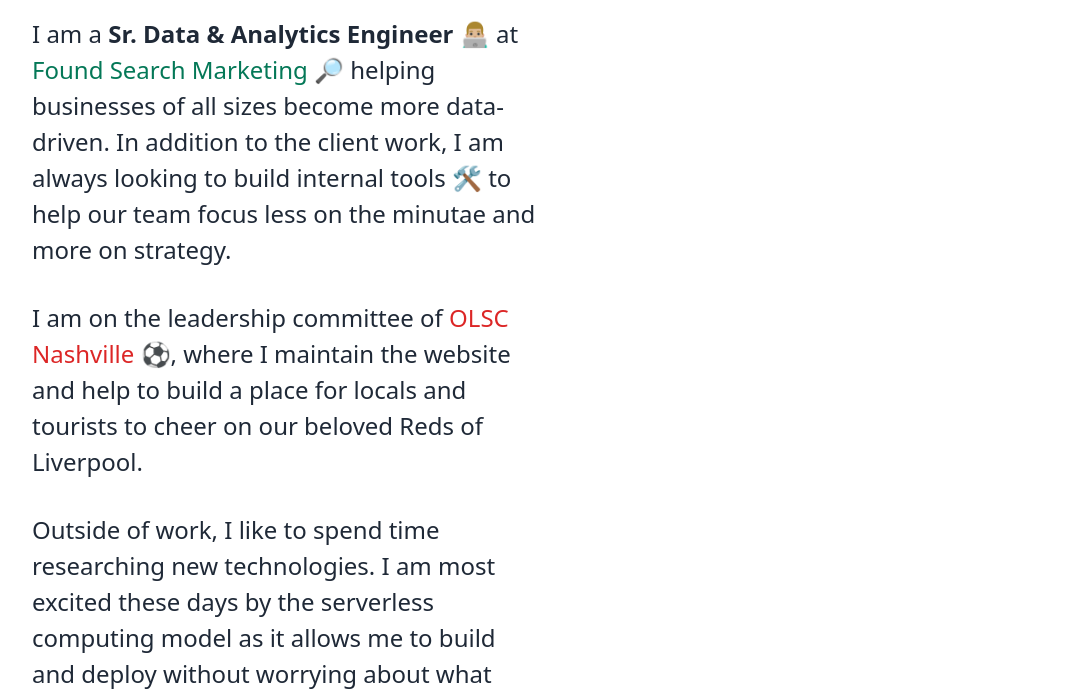
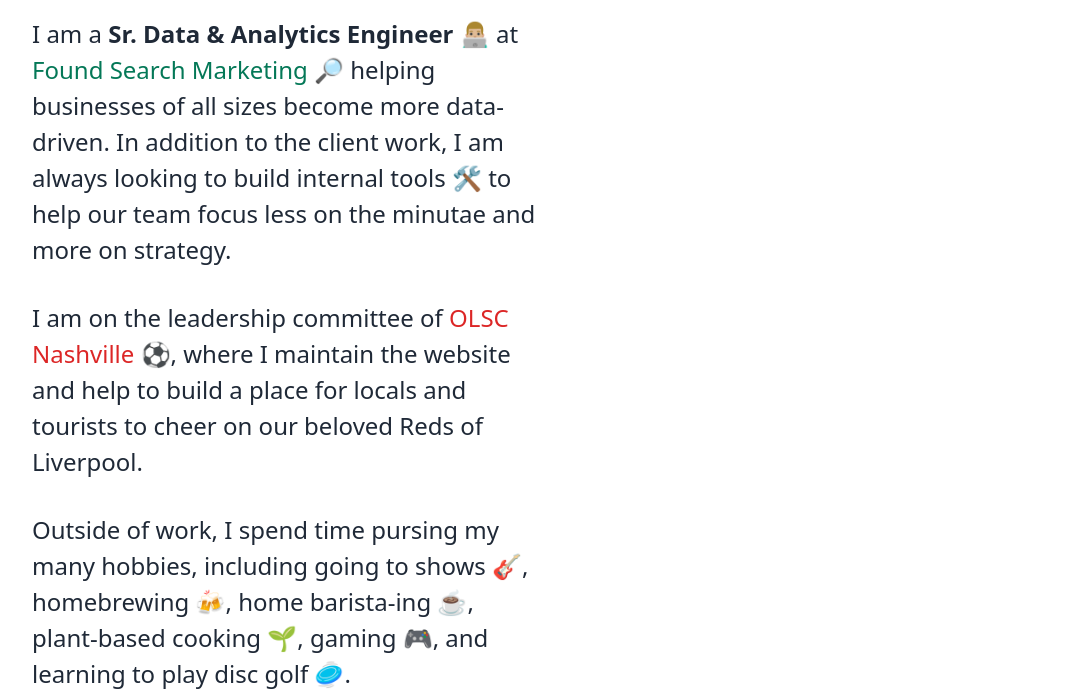
Before and after one commit to cashlion/cashlion-info-site, a website built with Vite: page index.html in a window 1280 px wide. Shown: the part 208-908 px from the top of the page, without its empty margins (96-1166 px from the left). Built offline with nearby package versions, Linux system fonts and the light colour scheme.

Commit message:
update copy

```diff
--- a/index.html
+++ b/index.html
@@ -24,7 +24,7 @@
         <div class="text-xl md:text-3xl">👋</div>
         <div class="mt-4 md:mt-10 w-full md:w-1/2 text-left leading-8 md:leading-9 font-light">I am a <span class="font-semibold">Sr. Data &amp; Analytics Engineer 👨🏼‍💻</span> at <a href="https://www.foundsm.com/" rel="noreferrer" target="_blank" class="font-medium text-green-700 hover:text-black dark:text-green-400 dark:hover:text-white" title="Open the Found SM site in a new tab/window">Found Search Marketing 🔎</a> helping businesses of all sizes become more data-driven. In addition to the client work, I am always looking to build internal tools 🛠 to help our team focus less on the minutae and more on strategy.</div>
         <div class="mt-6 md:mt-8 w-full md:w-1/2 text-left leading-8 md:leading-9 font-light">I am on the leadership committee of <a href="https://www.olscnashville.com/" rel="noreferrer" target="_blank" class="font-medium text-red-600 hover:text-black dark:text-red-400 dark:hover:text-white" title="Open the OLSC Nashville site in a new tab/window">OLSC Nashville ⚽️</a>, where I maintain the website and help to build a place for locals and tourists to cheer on our beloved Reds of Liverpool.</div>
-        <div class="mt-6 md:mt-8 w-full md:w-1/2 text-left leading-8 md:leading-9 font-light">Outside of work, I like to spend time researching new technologies. I am most excited these days by the serverless computing model as it allows me to build and deploy without worrying about what packages are installed on my server. To help avoid any technical burnout, I choose to spend a fair bit of my time pursing other hobbies, including going to shows 🎸, homebrewing 🍻, home barista-ing ☕️, plant-based cooking 🌱, gaming 🎮, and learning to play disc golf 🥏.</div>
+        <div class="mt-6 md:mt-8 w-full md:w-1/2 text-left leading-8 md:leading-9 font-light">Outside of work, I spend time pursing my many hobbies, including going to shows 🎸, homebrewing 🍻, home barista-ing ☕️, plant-based cooking 🌱, gaming 🎮, and learning to play disc golf 🥏.</div>
         <div class="mt-6 md:mt-8 w-full md:w-1/2 text-left leading-8 md:leading-9 font-light">Thanks for visiting and for reading this far. I truly hope you have a wonderful day. YNWA</div>
       </main>
       <footer class="mt-8 container mx-auto w-full py-4 flex flex-col md:flex-row justify-between items-center text-sm text-gray-500">
```
